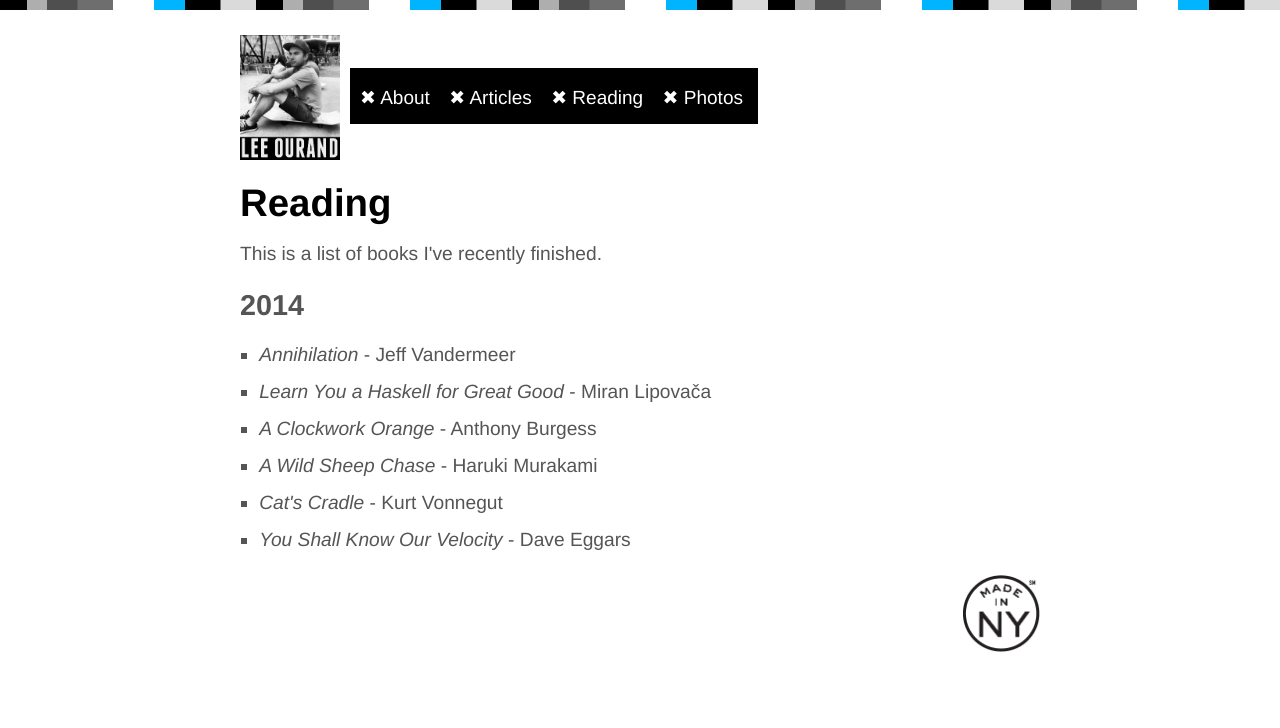
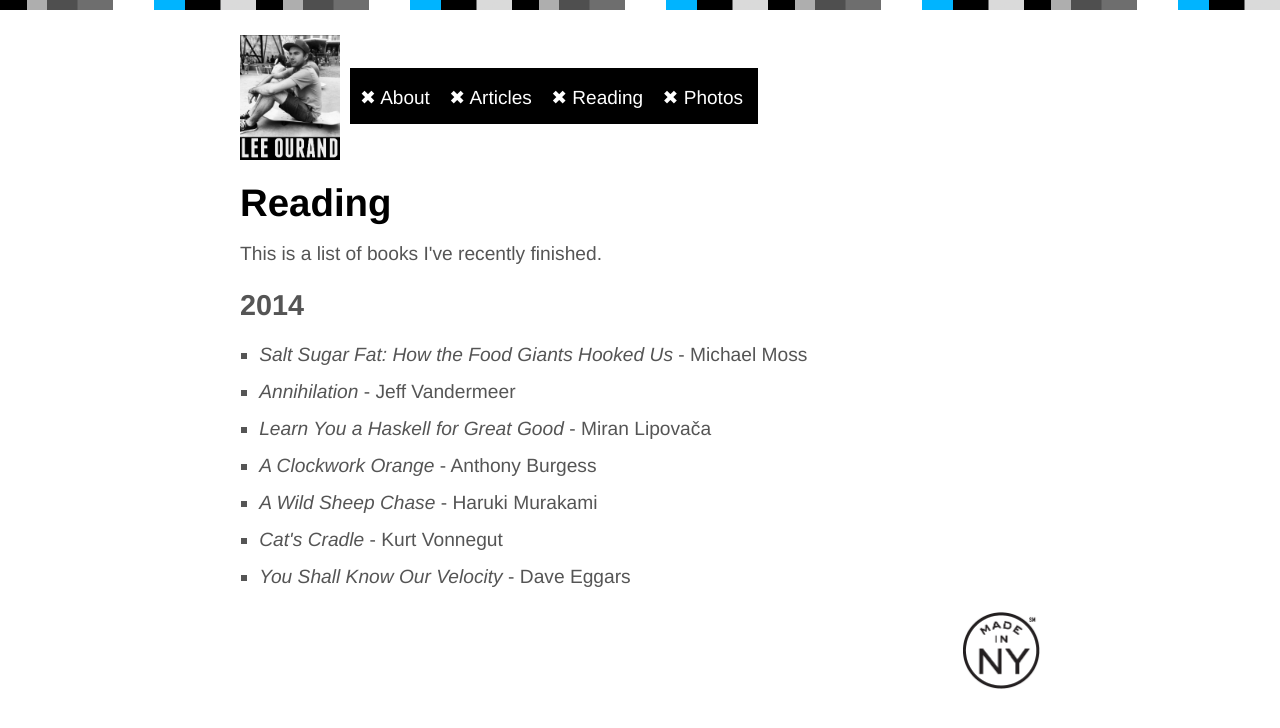
Before and after one commit to leeourand/leeourand.github.com, a Jekyll site: the page built from reading/index.html, in a window 1280 px wide. Shown: the top 728 px of the page. Built offline with Jekyll 4.4.1, drawn with Linux system fonts in a browser that asks for light colours; comment, search, counter and statistics services are not loaded.

Commit message:
Adds Salt Sugar Fat to reading list

```diff
--- a/reading/index.html
+++ b/reading/index.html
@@ -6,6 +6,7 @@ title: Reading
 <p>This is a list of books I've recently finished.</p>
 <h2>2014</h3>
 <ul>
+  <li><em>Salt Sugar Fat: How the Food Giants Hooked Us</em> - Michael Moss</li>
   <li><em>Annihilation</em> - Jeff Vandermeer</li>
   <li><em>Learn You a Haskell for Great Good</em> - Miran Lipovača</li>
   <li><em>A Clockwork Orange</em> - Anthony Burgess</li>
```
